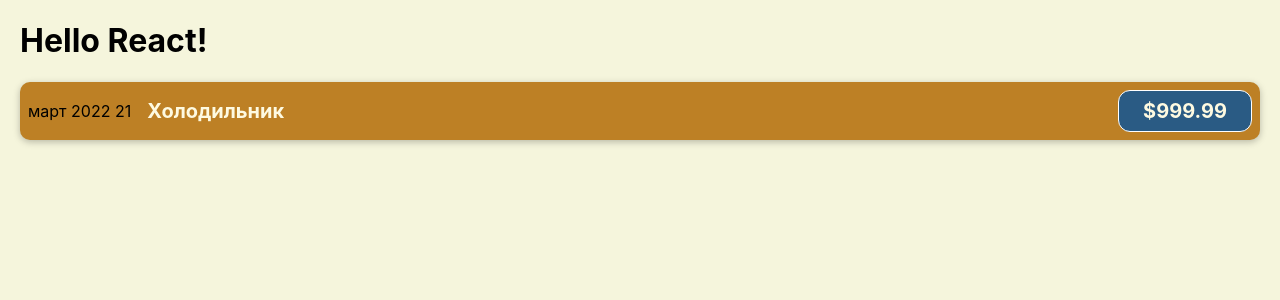
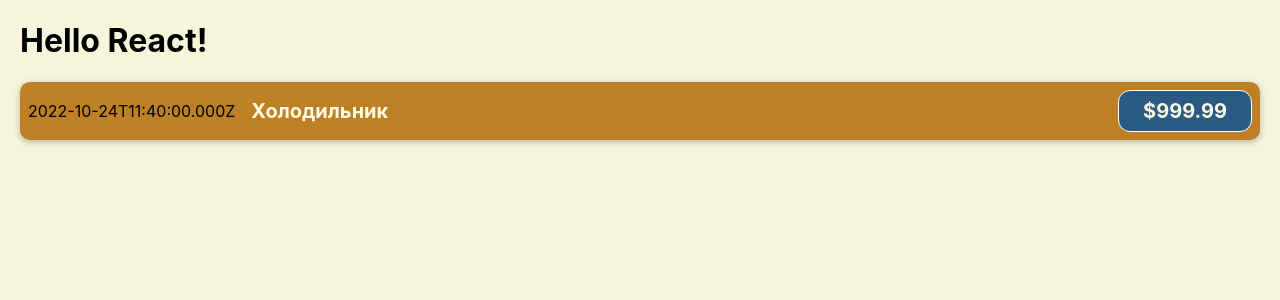
Before and after one commit to iamAndreyGavrilov/react-course-app, a JavaScript app: page / in a window 1280 px wide. Shown: the top 300 px of the page. Built offline with nearby package versions, Linux system fonts and the light colour scheme.

Commit message:
динамические JSX

```diff
--- a/src/components/CostItem.js
+++ b/src/components/CostItem.js
@@ -1,12 +1,16 @@
 import "./CostItem.css";
 
 function CostItem() {
+  const costDate = new Date();
+  const costDescription = "Холодильник";
+  const costAmount = 999.99;
+
   return (
     <div className="cost-item">
-      <div>март 2022 21</div>
+      <div>{costDate.toISOString()}</div>
       <div className="cost-item__description">
-        <h2>Холодильник</h2>
-        <div className="cost-item__price">$999.99</div>
+        <h2>{costDescription}</h2>
+        <div className="cost-item__price">${costAmount}</div>
       </div>
     </div>
   );
```
